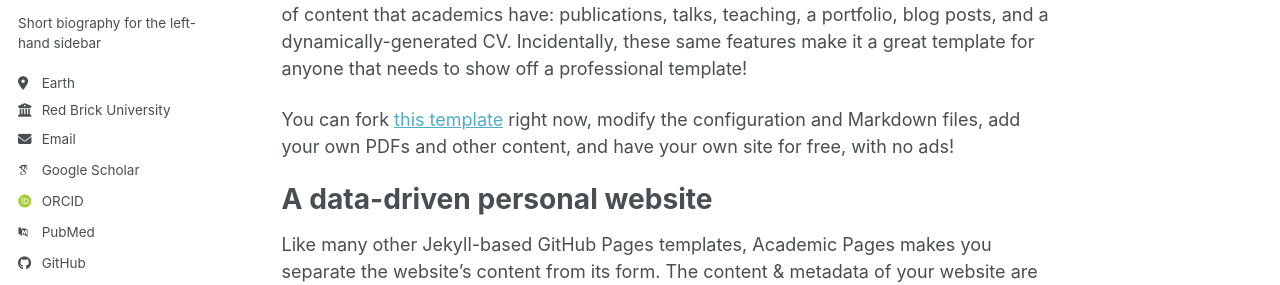
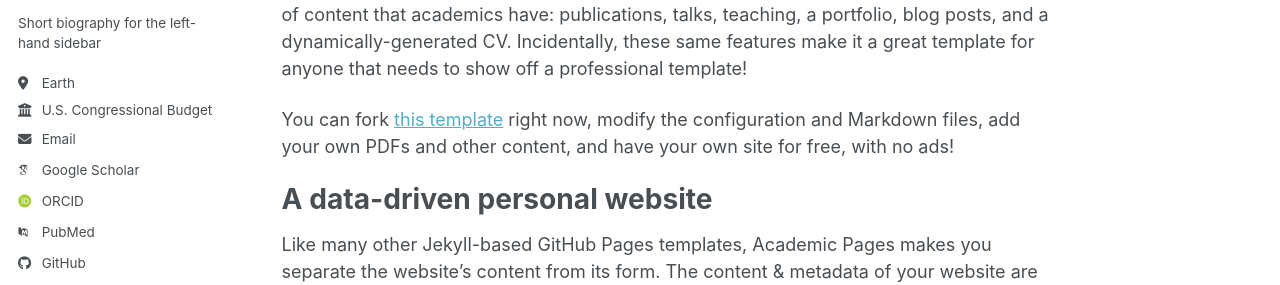
Before and after one commit to wswanson1/wswanson1.github.io, a Jekyll site: the page built from _pages/about.md, in a window 1280 px wide. Shown: the part 305-590 px from the top of the page. Built offline with Jekyll 4.4.1, drawn with Linux system fonts in a browser that asks for light colours; some web fonts are replaced; a script bundle is joined from its source files by our own code; library files that are not in the unit come from our copies.

Commit message:
Update _config.yml

```diff
--- a/_config.yml
+++ b/_config.yml
@@ -13,7 +13,7 @@
 title_separator          : "-"
 name                     : &name "Your Name"
 description              : &description "Your Name's academic portfolio"   # Update this with a general description of your site, this is the default if not overridden by a page
-url                      : https://academicpages.github.io # The base hostname & protocol for your site e.g. "https://[your GitHub username].github.io",
+url                      : https://wswanson1.github.io     # https://academicpages.github.io # The base hostname & protocol for your site e.g. "https://[your GitHub username].github.io",
                                                            # or if you already have some other page hosted on Github then use "https://[your GitHub username].github.io/[Your Repo Name]"
 baseurl                  : "" # the subpath of your site, e.g. "/blog"
 repository               : "academicpages/academicpages.github.io"
@@ -28,9 +28,9 @@
   pronouns         : # example: "she/her"
   bio              : "Short biography for the left-hand sidebar"
   location         : "Earth"
-  employer         : "Red Brick University"
+  employer         : "U.S. Congressional Budget Office"
   uri              : # URL
-  email            : "none@example.org"
+  email            : "william.swanson@cbo.gov"
 
   # Academic websites
   academia         : # URL
```
